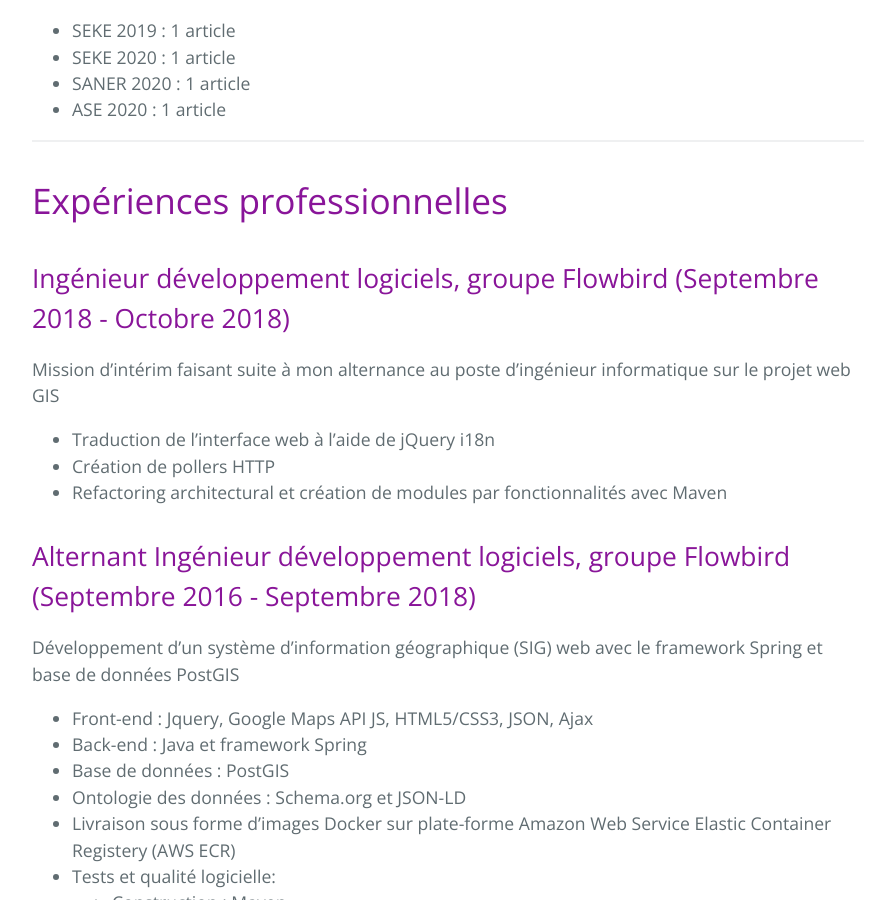
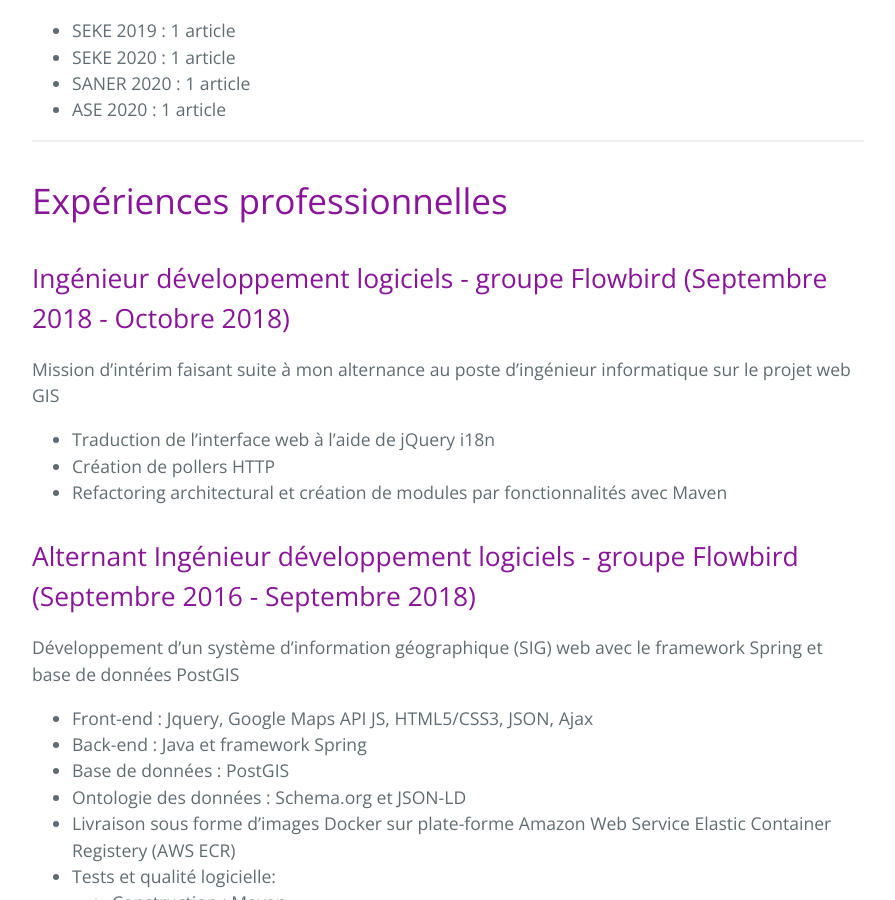
Before and after one commit to qperez/qperez.github.io, a Jekyll site: the page built from index.md, in a window 1280 px wide and 900 px high, scrolled down 3852 px. Shown: the whole window, without its empty margins (192-1087 px from the left). Built offline with Jekyll 4.4.1, drawn with Linux system fonts in a browser that asks for light colours.

Commit message:
Fix typos

```diff
--- a/index.md
+++ b/index.md
@@ -99,14 +99,14 @@ J'exerce l'ensemble de mes activités d'enseignement à IMT Mines Alès. Le volu
 
 # Expériences professionnelles
 
-## Ingénieur développement logiciels, groupe Flowbird (Septembre 2018 - Octobre 2018)
+## Ingénieur développement logiciels - groupe Flowbird (Septembre 2018 - Octobre 2018)
 
 Mission d'intérim faisant suite à mon alternance au poste d'ingénieur informatique sur le projet web GIS
 * Traduction de l'interface web à l'aide de jQuery i18n
 * Création de pollers HTTP
 * Refactoring architectural et création de modules par fonctionnalités avec Maven
 
-## Alternant Ingénieur développement logiciels, groupe Flowbird (Septembre 2016 - Septembre 2018)
+## Alternant Ingénieur développement logiciels - groupe Flowbird (Septembre 2016 - Septembre 2018)
 
 Développement d'un système d'information géographique (SIG) web avec le framework Spring et base de données PostGIS
 * Front-end : Jquery, Google Maps API JS, HTML5/CSS3, JSON, Ajax
```
